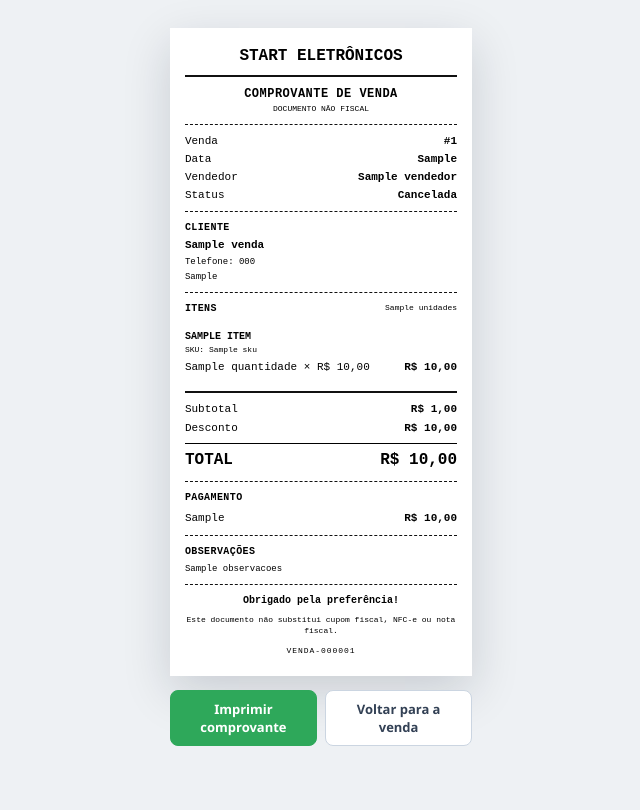
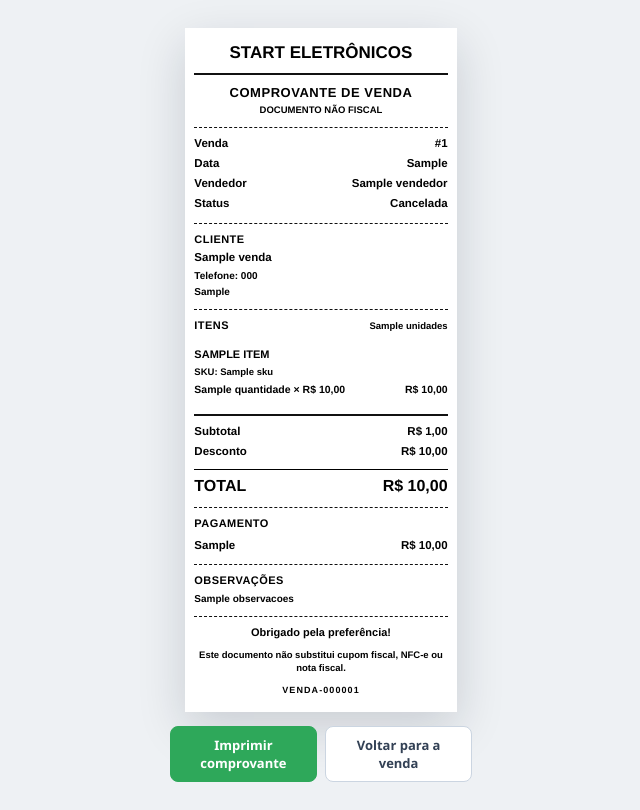
Before and after one commit to technocientista/mini-crm-start, a Flask app: template templates/recibo_termico.html in a window 1280 px wide. Shown: the whole page, without its empty margins (319-959 px from the left). Before the commit the page ends 746 px from the top, so only its background shows below. Run offline with Flask 3, Linux system fonts and the light colour scheme; the template is opened without the code that fills it: most values are stand-ins (such as "Sample title", 1, 10 or a date in 2020); data that the repository does not hold is empty.

Commit message:
ajuste recibo de impressão

```diff
--- a/static/css/print/recibo_termico.css
+++ b/static/css/print/recibo_termico.css
@@ -26,17 +26,25 @@ a {
 }
 
 .thermal-receipt {
-    width: 80mm;
+    width: 72mm;
     max-width: 100%;
     margin: 0 auto;
-    padding: 5mm 4mm;
+    padding: 4mm 2.5mm;
     overflow: hidden;
     background: #ffffff;
     color: #000000;
-    font-family: "Courier New", Courier, monospace;
-    font-size: 11px;
-    line-height: 1.35;
+    font-family: Arial, Helvetica, sans-serif;
+    font-size: 11.5px;
+    font-weight: 600;
+    line-height: 1.38;
+    text-rendering: geometricPrecision;
+    -webkit-print-color-adjust: exact;
+    print-color-adjust: exact;
     box-shadow: 0 16px 45px rgba(15, 23, 42, .16);
+}
+
+.thermal-receipt strong {
+    font-weight: 800;
 }
 
 .receipt-store-header,
@@ -50,14 +58,16 @@ a {
 
 .receipt-store-header > strong {
     max-width: 100%;
-    font-size: 16px;
+    font-size: 17px;
+    font-weight: 900;
     line-height: 1.2;
     text-transform: uppercase;
 }
 
 .receipt-store-header > span {
-    margin-top: 2px;
-    font-size: 9px;
+    margin-top: 3px;
+    font-size: 10px;
+    font-weight: 600;
     overflow-wrap: anywhere;
 }
 
@@ -73,13 +83,15 @@ a {
 }
 
 .receipt-document-title > strong {
-    font-size: 12px;
+    font-size: 13px;
+    font-weight: 900;
     letter-spacing: .04em;
 }
 
 .receipt-document-title > span {
-    margin-top: 2px;
-    font-size: 8px;
+    margin-top: 3px;
+    font-size: 9.5px;
+    font-weight: 700;
 }
 
 .receipt-cancelled {
@@ -106,10 +118,15 @@ a {
     gap: 8px;
 }
 
+.receipt-meta > div {
+    min-height: 17px;
+}
+
 .receipt-meta span,
 .receipt-totals span,
 .receipt-payments span {
     flex: 0 0 auto;
+    font-weight: 600;
 }
 
 .receipt-meta strong,
@@ -125,7 +142,8 @@ a {
 .receipt-payments h2,
 .receipt-notes h2 {
     margin: 0;
-    font-size: 10px;
+    font-size: 11px;
+    font-weight: 900;
     letter-spacing: .04em;
 }
 
@@ -137,7 +155,8 @@ a {
 }
 
 .receipt-client > span {
-    font-size: 9px;
+    font-size: 10px;
+    font-weight: 600;
 }
 
 .receipt-section-heading {
@@ -149,7 +168,8 @@ a {
 }
 
 .receipt-section-heading > span {
-    font-size: 8px;
+    font-size: 9.5px;
+    font-weight: 700;
 }
 
 .receipt-item {
@@ -157,7 +177,7 @@ a {
 }
 
 .receipt-item + .receipt-item {
-    border-top: 1px dotted #777777;
+    border-top: 1px dotted #000000;
 }
 
 .receipt-item > strong,
@@ -167,13 +187,16 @@ a {
 }
 
 .receipt-item > strong {
-    font-size: 10px;
+    font-size: 11px;
+    font-weight: 800;
+    line-height: 1.35;
     text-transform: uppercase;
 }
 
 .receipt-item > small {
-    margin-top: 2px;
-    font-size: 8px;
+    margin-top: 3px;
+    font-size: 9.5px;
+    font-weight: 600;
 }
 
 .receipt-item > div {
@@ -182,6 +205,7 @@ a {
     justify-content: space-between;
     gap: 8px;
     margin-top: 4px;
+    font-size: 10.5px;
 }
 
 .receipt-item > div > strong {
@@ -190,7 +214,8 @@ a {
 
 .receipt-empty {
     padding: 12px 0;
-    font-size: 9px;
+    font-size: 10px;
+    font-weight: 600;
     text-align: center;
 }
 
@@ -222,29 +247,34 @@ a {
 .receipt-payments .receipt-change {
     margin-top: 3px;
     padding-top: 5px;
-    border-top: 1px dotted #777777;
+    border-top: 1px dotted #000000;
     font-weight: 900;
 }
 
 .receipt-notes p {
     margin: 4px 0 0;
-    font-size: 9px;
+    font-size: 10px;
+    font-weight: 600;
     overflow-wrap: anywhere;
 }
 
 .receipt-footer > strong {
-    font-size: 10px;
+    font-size: 11px;
+    font-weight: 900;
     overflow-wrap: anywhere;
 }
 
 .receipt-footer > span {
     margin-top: 8px;
-    font-size: 8px;
+    font-size: 9.5px;
+    font-weight: 600;
+    line-height: 1.4;
 }
 
 .receipt-footer > small {
     margin-top: 9px;
-    font-size: 8px;
+    font-size: 9px;
+    font-weight: 700;
     letter-spacing: .12em;
 }
 
@@ -377,16 +407,18 @@ a {
     .receipt-auto-mode .receipt-shell,
     .receipt-shell {
         position: static;
-        width: 80mm;
-        margin: 0;
+        width: 72mm;
+        margin: 0 auto;
         pointer-events: auto;
     }
 
     .thermal-receipt {
-        width: 80mm;
-        max-width: 80mm;
+        width: 72mm;
+        max-width: 72mm;
         margin: 0;
-        padding: 3.5mm 3mm;
+        padding: 2.5mm 2mm;
+        color: #000000 !important;
+        font-weight: 600;
         box-shadow: none;
     }
 }
```
